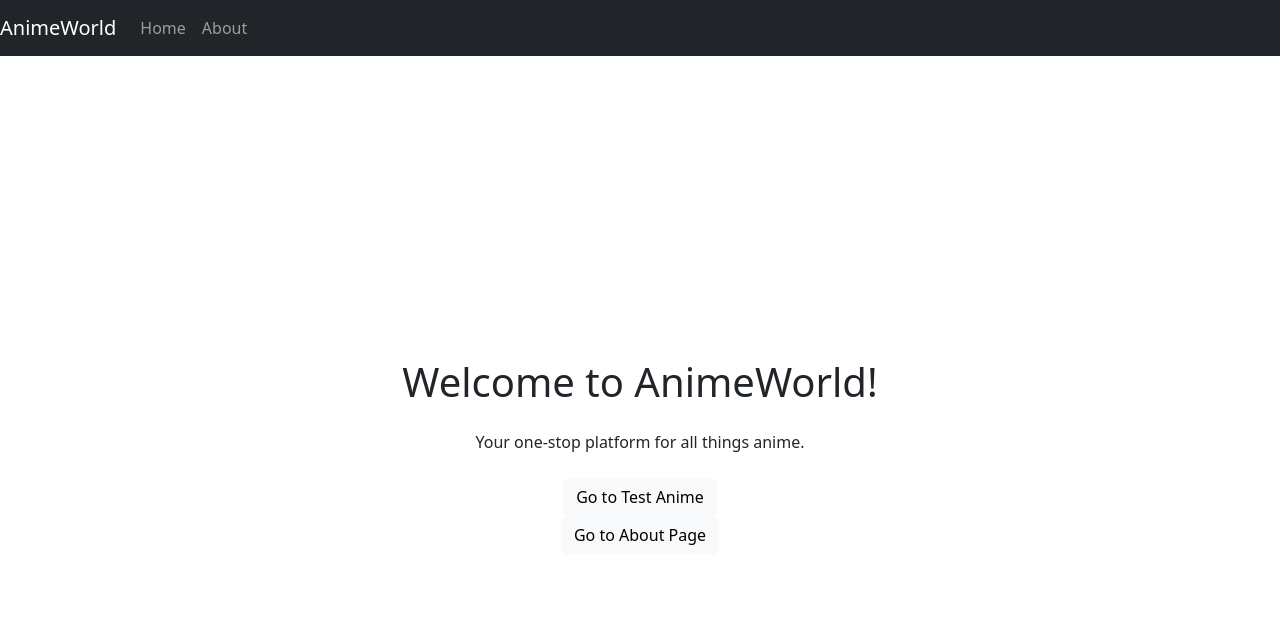
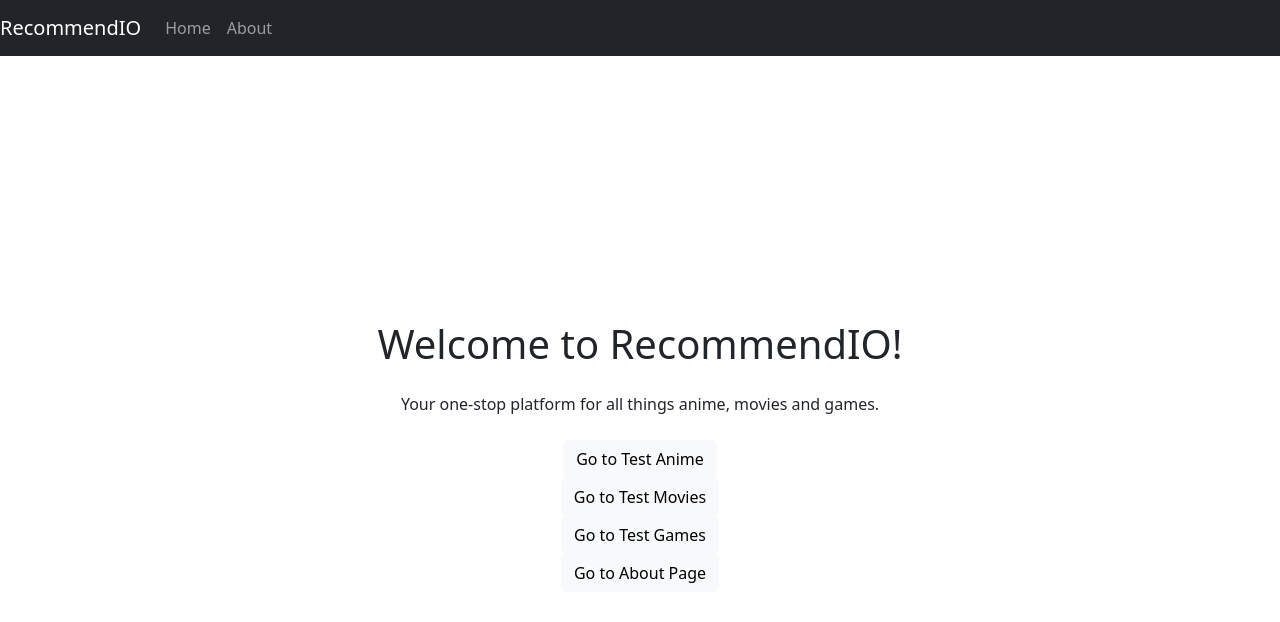
Before and after one commit to mxrah10/recommendIO, a React (Create React App) app in the folder frontend/: page / in a window 1280 px wide. Shown: the top 622 px of the page. Built offline with nearby package versions, Linux system fonts and the light colour scheme.

Commit message:
Fixed an issue with the navbar

```diff
--- a/frontend/src/About.js
+++ b/frontend/src/About.js
@@ -3,9 +3,9 @@ import { Container } from 'react-bootstrap';
 
 const About = () => (
   <Container className="center-content">
-    <h1>About AnimeWorld</h1>
+    <h1>About RecommendIO</h1>
     <p>
-      AnimeWorld is a platform for anime enthusiasts to discover and explore a wide variety of anime series.
+      RecommendIO is a platform for anime enthusiasts to discover and explore a wide variety of anime series.
       Browse through our extensive anime collection, updated regularly to ensure you don't miss out on any
       of your favorite series!
     </p>
--- a/frontend/src/App.js
+++ b/frontend/src/App.js
@@ -9,7 +9,7 @@ function App() {
   return (
     <Router>
       <Navbar bg="dark" variant="dark">
-        <Navbar.Brand as={Link} to="/">AnimeWorld</Navbar.Brand>
+        <Navbar.Brand as={Link} to="/">RecommendIO</Navbar.Brand>
         <Nav className="mr-auto">
           <Nav.Link as={Link} to="/">Home</Nav.Link>
           <Nav.Link as={Link} to="/about">About</Nav.Link>
--- a/frontend/src/Home.js
+++ b/frontend/src/Home.js
@@ -4,9 +4,11 @@ import { Button, Container } from 'react-bootstrap';
 
 const Home = () => (
   <Container className="center-content text-center">
-    <h1 className="mb-4">Welcome to AnimeWorld!</h1>
-    <p className="mb-4">Your one-stop platform for all things anime.</p>
+    <h1 className="mb-4">Welcome to RecommendIO!</h1>
+    <p className="mb-4">Your one-stop platform for all things anime, movies and games.</p>
     <Button variant="light" as={Link} to="/anime/1" className="mr-2">Go to Test Anime</Button>
+    <Button variant="light" as={Link} to="/movies/1" className="mr-2">Go to Test Movies</Button>
+    <Button variant="light" as={Link} to="/games/1" className="mr-2">Go to Test Games</Button>
     <Button variant="light" as={Link} to="/about">Go to About Page</Button>
   </Container>
 );
```
